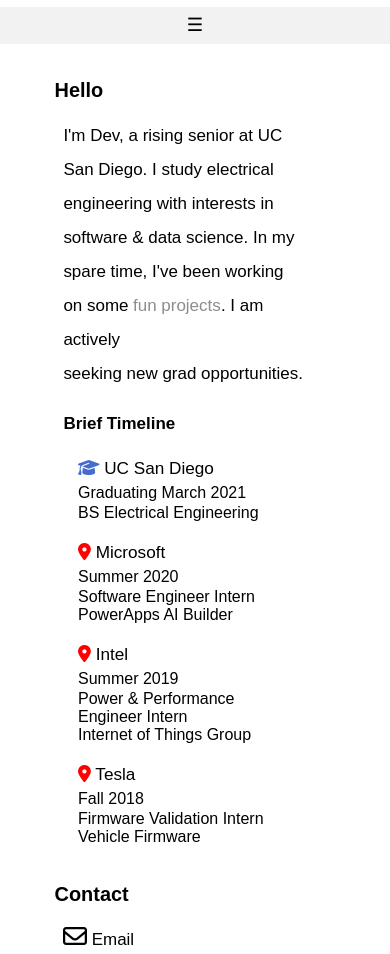
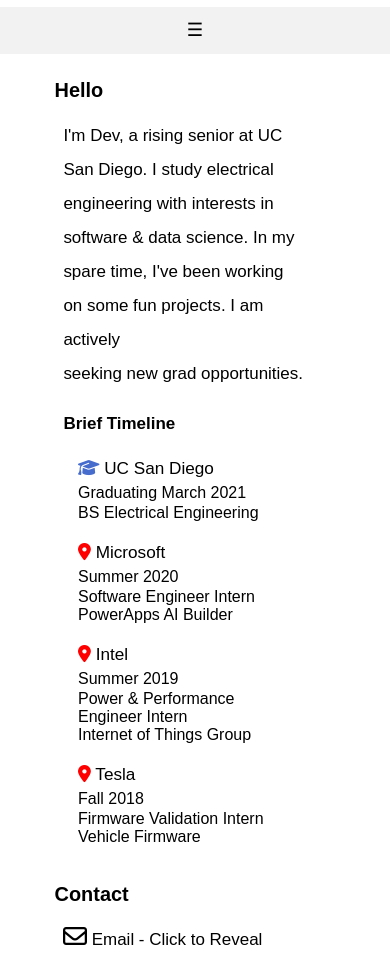
Before and after one commit to hritikrommie/dev-bhatia.github.io, a plain HTML site: page index.html in a window 390 px wide. Shown: the part 55-1009 px from the top of the page. Drawn offline with Linux system fonts and the light colour scheme; a web font is replaced by a local one.

Commit message:
Mobile Friendly, removed fade-in, added diff. email display

```diff
--- a/css/menu.css
+++ b/css/menu.css
@@ -40,6 +40,7 @@ menu.hmenu menuitem {
   margin: 0.25rem;
   transition: opacity 0.2s ease;
   width: 60%;
+  padding: 5px 0;
 }
 @media screen and (max-width: 1000px) {
   menu.hmenu menuitem {
--- a/css/text.css
+++ b/css/text.css
@@ -13,10 +13,10 @@ html { font-family: 'Inter', sans-serif; }
 }
 
 /*Fade in animation*/
-@keyframes fade-in{
+/* @keyframes fade-in{
     0%{opacity: 0;}
     100%{opacity: 1;}
-}
+} */
 
 /* color palatte */
 :root {
@@ -93,15 +93,15 @@ p {
 
 h4 a, p a {
     font-size: inherit;
-    color: var(--color-gray);
+    color: #000;
 }
 
-section, footer{
+/* section, footer{
     animation: fade-in 1s ease;
     animation-delay: 0.2s;
     animation-fill-mode: forwards;
     opacity: 0;
-}
+} */
 footer {
     display: flex;
     justify-content: center;
--- a/index.html
+++ b/index.html
@@ -29,7 +29,11 @@
             <menu class='hmenu' style="margin-bottom: 35px;">
                 <menuitem class='active' style="background-color: rgb(242, 242, 242);">
                     <span style="font-size: calc(1rem + 0.6vw);">
-                        &nbsp;&nbsp;&nbsp;&nbsp;&nbsp;&nbsp; &#9776; &nbsp;&nbsp;&nbsp;&nbsp;&nbsp;&nbsp;
+                        &nbsp;&nbsp;&nbsp;&nbsp;&nbsp;&nbsp;&nbsp;&nbsp;&nbsp;&nbsp;&nbsp;&nbsp;
+                        &nbsp;&nbsp;&nbsp;&nbsp;&nbsp;&nbsp;&nbsp;&nbsp;&nbsp;&nbsp;&nbsp;&nbsp;
+                        &#9776;
+                        &nbsp;&nbsp;&nbsp;&nbsp;&nbsp;&nbsp;&nbsp;&nbsp;&nbsp;&nbsp;&nbsp;&nbsp;
+                        &nbsp;&nbsp;&nbsp;&nbsp;&nbsp;&nbsp;&nbsp;&nbsp;&nbsp;&nbsp;&nbsp;&nbsp;
                     </span>
                 </menuitem>
                 <menuitem>
@@ -56,7 +60,7 @@
                     I'm Dev, a rising senior at UC San Diego.
                     I study electrical engineering with interests
                     in software & data science. In my spare time, I've been working on some
-                    <a href="html/projects.html" style="color: var(--color-gray);">
+                    <a href="html/projects.html">
                         fun projects
                     </a>.
 
@@ -89,11 +93,11 @@
 
                 <h2>Contact</h2>
                 <p>
-                    <a onclick="ShowSecond()" class="btn" id="email" data-clipboard-text="devjbhatia@gmail.com" style="font-size: calc(1rem + 0.25vw); color: #000;"><i style="font-size:24px;" class="far fa-envelope" style="font-size:24px; color: #000;"></i>&nbsp;Email</a><br>
+                    <a>
+                        <i style="font-size:24px;" class="far fa-envelope" style="font-size:24px; color: #000;"></i>
+                        <span style="cursor: pointer" onclick="this.textContent = ('devjbhatia' + '@gmail' + String.fromCharCode(46) + 'com'); this.onclick = null; this.style.cursor='default'"> Email - Click to Reveal</span></a>
+                    <br />
                     <a href="https://www.linkedin.com/in/dev-bhatia" target="_blank" style="font-size: calc(1rem + 0.25vw); color: #000;"><i style="font-size:24px;" class="fab fa-linkedin"></i>&nbsp;Connect&nbsp;on&nbsp;LinkedIn</a><br>
-                    <div class="modal hide" id="modal-notif">
-                        <p>Copied to Clipboard!</p>
-                      </div>
                 </p>
 
             </aside>
@@ -118,6 +122,5 @@
         <script type="text/javascript" src="js/copy.js"></script>
         <script type="text/javascript" src="js/menu.js"></script>
         <script type="module" src="js/index_text.js"></script>
-
     </body>
 </html>
```
